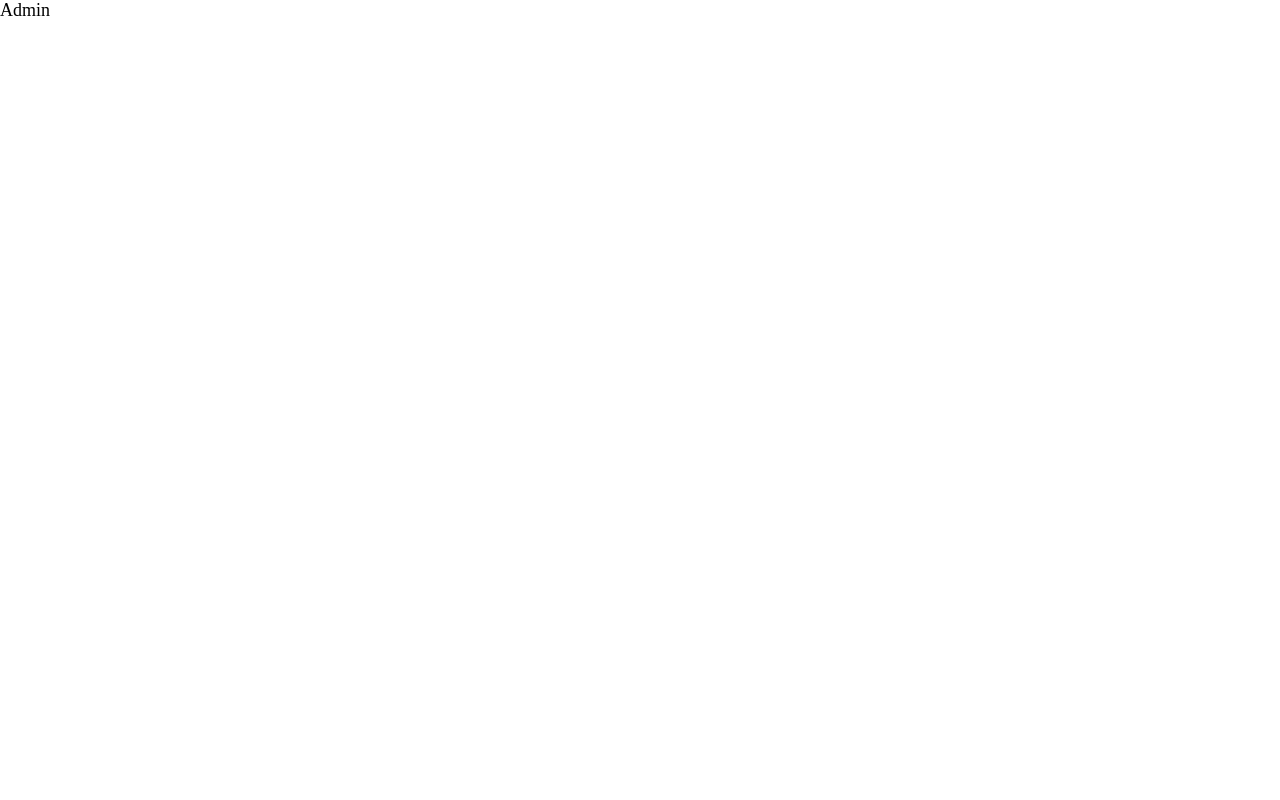
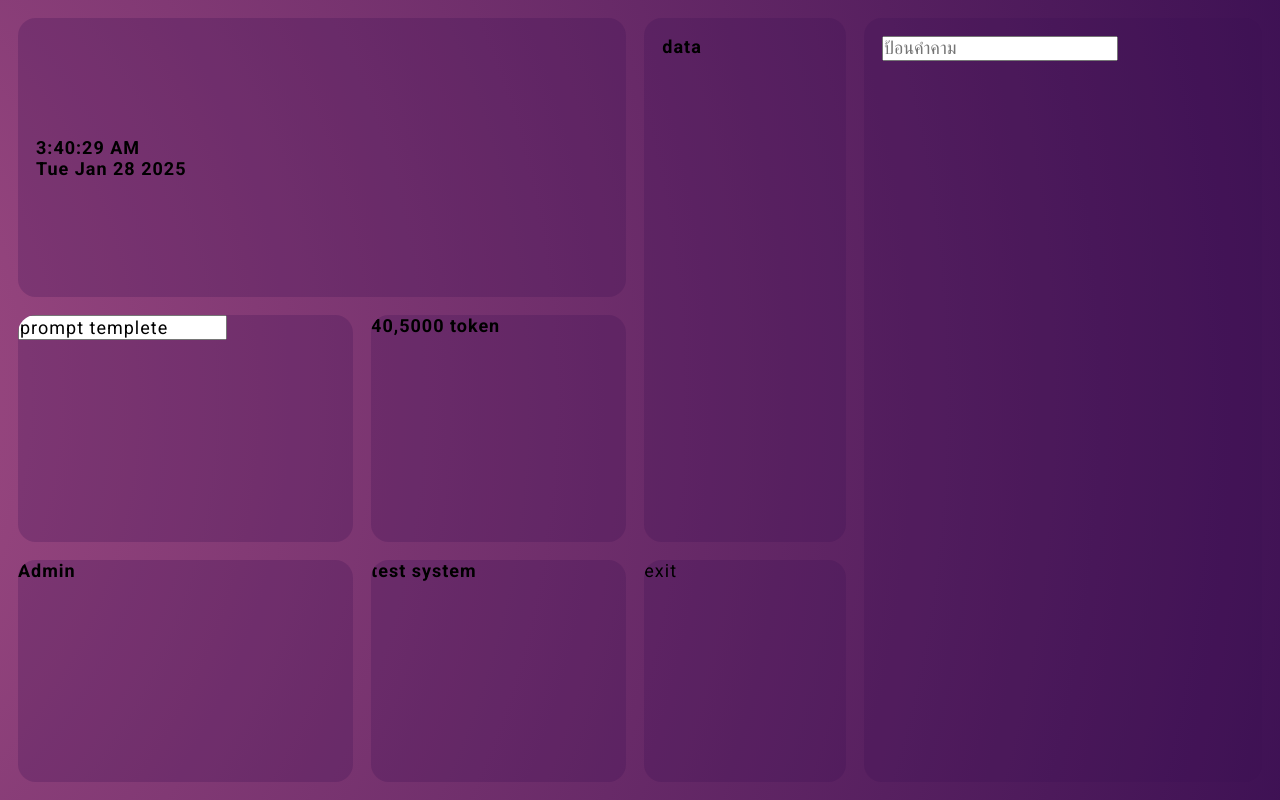
Before and after one commit to AnupongPakee/pj-DPUCare, a React (Vite) app: page /pj-DPUCare/admin in a window 1280 px wide. Built offline with nearby package versions, Linux system fonts and the light colour scheme; a web font is replaced by a local one.

Commit message:
update ux/ui Admin

```diff
--- a/src/App.css
+++ b/src/App.css
@@ -613,7 +613,7 @@
   align-items: center;
   width: 100%;
   border: 2px solid #E0EAFC;
-  border-radius: 2rem ;
+  border-radius: 2rem;
 }
 
 .chat .silde-right .input form input {
@@ -674,7 +674,7 @@
   left: 0;
   display: none;
   width: 100%;
-  height: 100%;
+  height: 100vh;
   padding: 1rem;
   background: radial-gradient(circle, #ad5389, #3c1053);
 }
@@ -748,3 +748,80 @@
   border-color: #ad5389;
   box-shadow: inset 0 0 1rem #ad5389;
 }
+
+/* Component Admin.jsx */
+.admin {
+  padding: 1rem;
+  background: radial-gradient(circle, #ad5389, #3c1053);
+  background-attachment: fixed;
+  background-size: 100%;
+  overflow: hidden;
+  animation: bg 10s ease-in-out;
+  overflow: hidden;
+}
+
+.admin .content {
+  display: grid;
+  gap: 1rem;
+  width: 100%;
+  height: 100%;
+}
+
+.admin .date-time {
+  align-content: center;
+  grid-column: 1 / span 2;
+  padding: 1rem;
+  background-color: rgba(60, 16, 83, 0.25);
+  border-radius: 1rem;
+  overflow: hidden;
+}
+
+.admin .data {
+  grid-column: 3;
+  grid-row: 1 / span 2;
+  padding: 1rem;
+  background-color: rgba(60, 16, 83, 0.25);
+  border-radius: 1rem;
+  overflow: hidden;
+}
+
+.admin .chat {
+  grid-column: 4;
+  grid-row: 1 / span 3;
+  padding: 1rem;
+  background-color: rgba(60, 16, 83, 0.25);
+  border-radius: 1rem;
+  overflow: hidden;
+}
+
+.admin .logo {
+  grid-column: 1;
+  grid-row: 3;
+  background-color: rgba(60, 16, 83, 0.25);
+  border-radius: 1rem;
+  overflow: hidden;
+}
+
+.admin .prompt-templete {
+  background-color: rgba(60, 16, 83, 0.25);
+  border-radius: 1rem;
+  overflow: hidden;
+}
+
+.admin .token-calculator {
+  background-color: rgba(60, 16, 83, 0.25);
+  border-radius: 1rem;
+  overflow: hidden;
+}
+
+.admin .test {
+  background-color: rgba(60, 16, 83, 0.25);
+  border-radius: 1rem;
+  overflow: hidden;
+}
+
+.admin .exit {
+  background-color: rgba(60, 16, 83, 0.25);
+  border-radius: 1rem;
+  overflow: hidden;
+}
--- a/src/admin/Admin.jsx
+++ b/src/admin/Admin.jsx
@@ -1,8 +1,54 @@
-import React from 'react'
+import React, { useEffect, useState } from 'react'
+import { useNavigate } from "react-router-dom"
+import { FontAwesomeIcon } from "@fortawesome/react-fontawesome"
+import { faTrash, faUpload, faPaperPlane } from "@fortawesome/free-solid-svg-icons"
+
+import STYLE from "../style/Style"
 
 function Admin() {
+  const [time, setTime] = useState(new Date());
+  const navigate = useNavigate()
+
+  useEffect(() => {
+    setInterval(() => setTime(new Date()), 1000)
+  }, [])
   return (
-    <div>Admin</div>
+    <div className='container admin' style={STYLE.container}>
+      <div className="content">
+        <div className="date-time">
+          <h1 style={STYLE.font_family.en}>{time.toLocaleTimeString()}</h1>
+          <h3 style={STYLE.font_family.en}>{time.toDateString()}</h3>
+        </div>
+        <div className="data">
+          <h1 style={STYLE.font_family.en}>data</h1>
+        </div>
+        <div className="chat">
+          <form action="">
+            <input type="text" placeholder='ป้อนคำคาม' />
+          </form>
+        </div>
+        <div className="prompt-templete">
+          <form action="">
+            <input type="text" value={"prompt templete"} style={STYLE.font_family.en} />
+          </form>
+        </div>
+        <div className="logo">
+          <h1 style={STYLE.font_family.en}>Admin</h1>
+        </div>
+        <div className="token-calculator">
+          <h3 style={STYLE.font_family.en}>40,5000 token</h3>
+        </div>
+        <div className="test">
+          <h1 style={STYLE.font_family.en}>test system</h1>
+        </div>
+        <div className="exit" style={STYLE.font_family.en}>
+          exit
+        </div>
+      </div>
+      <div className="admin-not-support">
+        <h1 style={STYLE.font_family.en}>Not Support</h1>
+      </div>
+    </div>
   )
 }
 
--- a/src/index.css
+++ b/src/index.css
@@ -23,14 +23,16 @@ select:-webkit-autofill:focus {
     transition: background-color 5000s ease-in-out 0s;
 }
 
-.not-support {
+.not-support,
+.admin-not-support {
     position: absolute;
     top: 0;
+    left: 0;
     display: none;
     justify-content: center;
     align-items: center;
     width: 100%;
-    height: 100%;
+    height: 100vh;
     background: radial-gradient(circle, #ad5389, #3c1053);
     background-attachment: fixed;
     background-size: 100%;
@@ -55,6 +57,10 @@ select:-webkit-autofill:focus {
     .not-support {
         display: flex;
     }
+
+    .admin-not-support {
+        display: flex;
+    }
 }
 
 /* 320x568 (min) */
@@ -65,6 +71,10 @@ select:-webkit-autofill:focus {
 
     .not-support {
         display: none;
+    }
+
+    .admin-not-support {
+        display: flex;
     }
 
     .home .content {
@@ -157,6 +167,11 @@ select:-webkit-autofill:focus {
         font-size: 18px;
     }
 
+
+    .admin-not-support {
+        display: none;
+    }
+
     .home .content {
         gap: 1.6rem;
         grid-template-columns: auto auto 50%;
```
